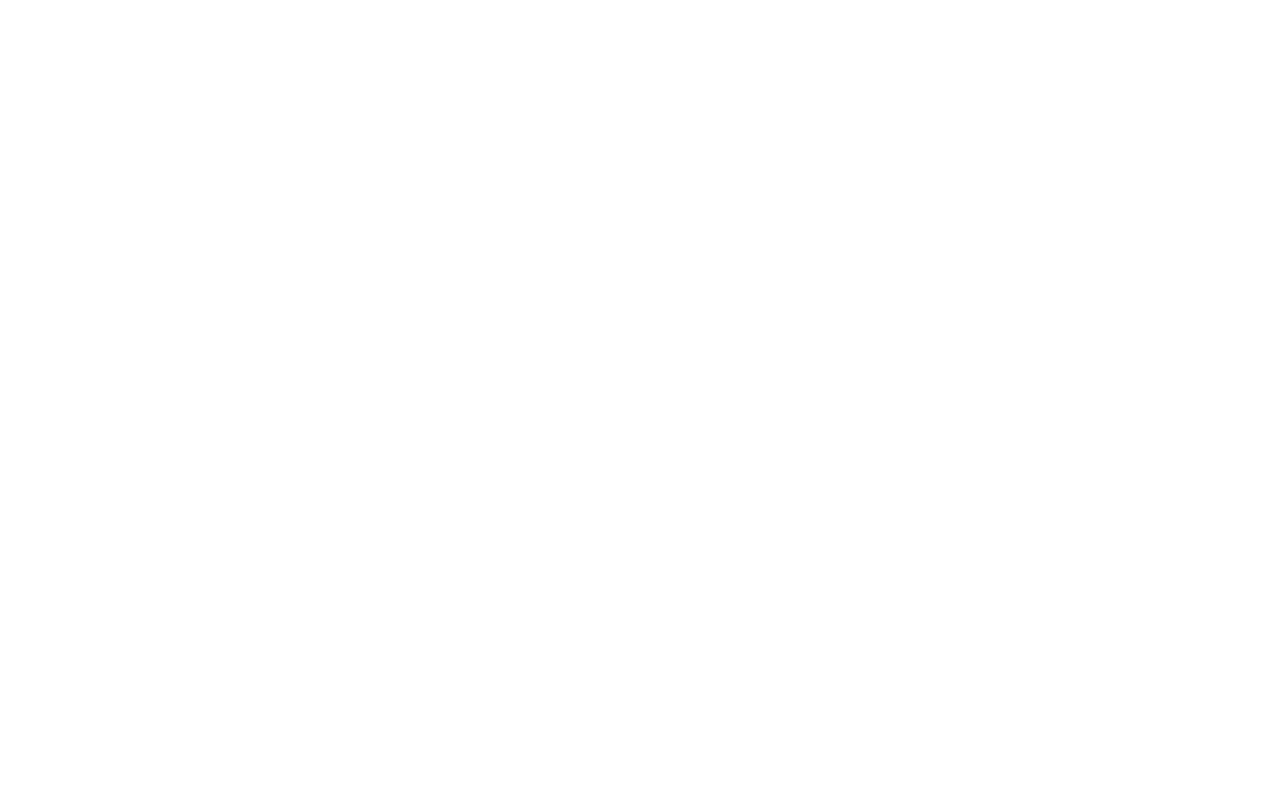
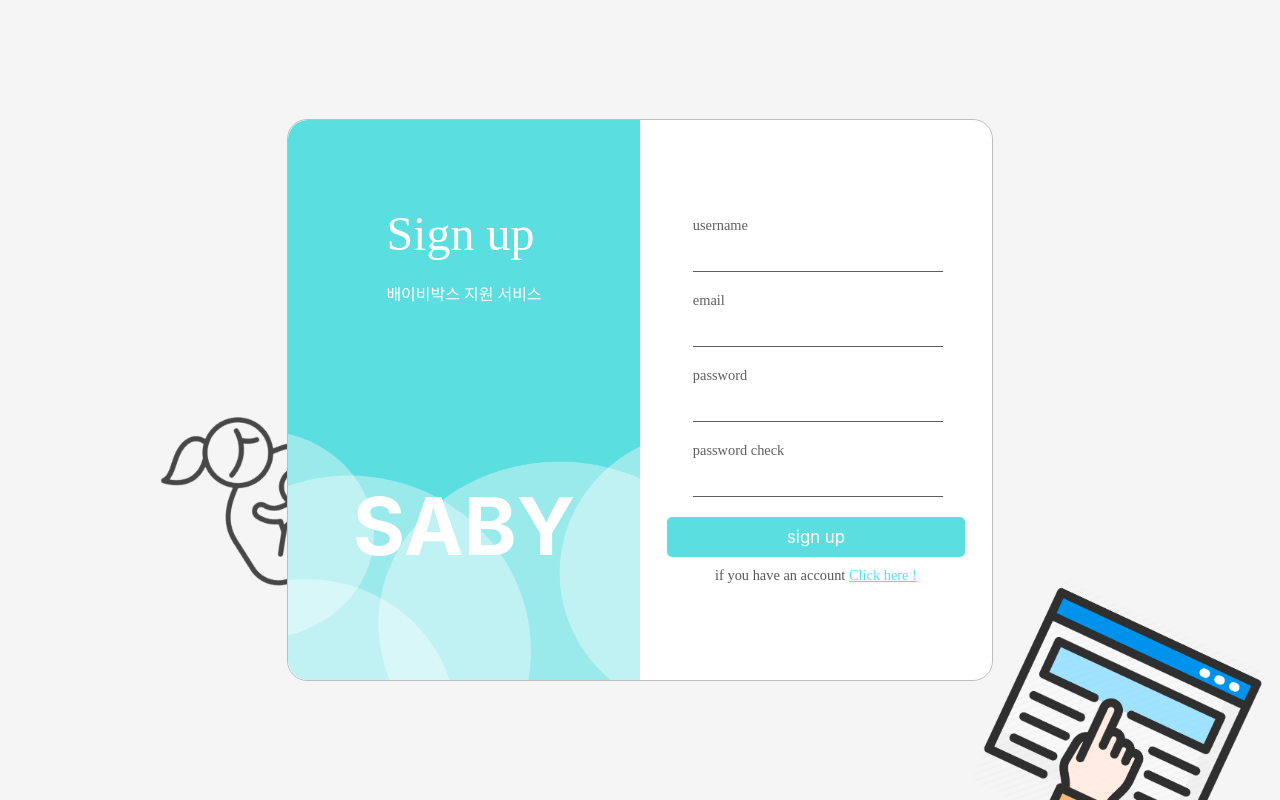
Before and after one commit to HACKERTON-JATS/SABY_FRONTEND, a React (Create React App) app: page /Signup in a window 1280 px wide. Built offline with nearby package versions, Linux system fonts and the light colour scheme; a web font is replaced by a local one.

Commit message:
[ADD] Signup UI
.

```diff
--- a/src/components/Last.js
+++ b/src/components/Last.js
@@ -2,6 +2,7 @@
 import Enter from "./Enter/Enter";
 import Main from "./Main/Main";
 import Signin from "./Login/Signin/Signin";
+import Signup from "./Login/Signup/Signup";
 import { BrowserRouter as Router, Route } from "react-router-dom";
 
 const Last = () => {
@@ -10,6 +11,7 @@
             <Route exact path="/" component={Enter}></Route>
             <Route exact path="/Main" component={Main}></Route>
             <Route exact path="/Signin" component={Signin}></Route>
+            <Route exact path="/Signup" component={Signup}></Route>
         </Router>
     );
 }
--- a/src/components/Login/Signin/Signin.js
+++ b/src/components/Login/Signin/Signin.js
@@ -8,23 +8,23 @@
             <S.Modal>
                 <S.SignInWrp>
                     <S.Top>
-                        <S.SignInP>Sign up</S.SignInP>
+                        <S.SignInP>Sign in</S.SignInP>
                         <S.Slogan>배이비박스 지원 서비스</S.Slogan>
                     </S.Top>
                     <S.Logo>SABY</S.Logo>
                 </S.SignInWrp>
                 <S.InpWrapper>
                     <S.InpDisplay>
-                        <S.Name>
-                            <S.UserName>username</S.UserName>
-                            <S.NameInp />
-                        </S.Name>
+                        <S.Email>
+                            <S.UserEmail>email</S.UserEmail>
+                            <S.EmailInp />
+                        </S.Email>
                         <S.Password>
                             <S.UserPassword>password</S.UserPassword>
                             <S.PasswordInp />
                         </S.Password>
-                        <S.SignInBtn>sign in</S.SignInBtn>
-                        <S.GoSignUp>if you don't have an account <NavLink exact to="/SignUp">Click here !</NavLink></S.GoSignUp>
+                        <S.SignInBtn><NavLink exact to="/Main">sign in</NavLink></S.SignInBtn>
+                        <S.GoSignUp>if you don't have an account <NavLink exact to="/Signup">Click here !</NavLink></S.GoSignUp>
                     </S.InpDisplay>
                 </S.InpWrapper>
             </S.Modal>
--- a/src/components/Login/Signin/styles.js
+++ b/src/components/Login/Signin/styles.js
@@ -68,17 +68,17 @@
     flex-direction: column;
 `
 
-export const Name = styled.div`
+export const Email = styled.div`
     width: 100%;
     margin-left: 30%;
 `
 
-export const UserName = styled.p`
+export const UserEmail = styled.p`
     color: #5f5f5f;
     font-size: 0.9rem;
 `
 
-export const NameInp = styled.input`
+export const EmailInp = styled.input`
     border: none;
     width: 70%;
     height: 30px;
@@ -101,6 +101,7 @@
 
 export const PasswordInp = styled.input`
     border: none;
+    outline: none;
     width: 70%;
     border-bottom: 1px solid #5f5f5f;
     margin-top: 5px;
@@ -123,13 +124,16 @@
 
 `
 
-export const SignInBtn = styled.button`
+export const SignInBtn = styled.div`
     margin-top: 30px;
-    border-radius: 5px;
-    border: none;
-    background: #5bdedf;
-    color: #fff;
-    font-size: 1.05rem;
-    width: 75%;
-    height: 35px;
+    & a{
+        text-decoration : none;
+        border-radius: 5px;
+        border: none;
+        background: #5bdedf;
+        color: #fff;
+        font-size: 1.05rem;
+        padding: 10px 120px 10px 120px;
+        cursor: pointer;
+    }
 `
--- a/src/components/Login/Signup/Signup.js
+++ b/src/components/Login/Signup/Signup.js
@@ -0,0 +1,43 @@
+import React from "react";
+import * as S from "./styles";
+import { NavLink } from "react-router-dom";
+
+const Signup = () => {
+    return (
+        <S.Wrapper>
+            <S.Modal>
+                <S.SignInWrp>
+                    <S.Top>
+                        <S.SignInP>Sign up</S.SignInP>
+                        <S.Slogan>배이비박스 지원 서비스</S.Slogan>
+                    </S.Top>
+                    <S.Logo>SABY</S.Logo>
+                </S.SignInWrp>
+                <S.InpWrapper>
+                    <S.InpDisplay>
+                        <S.Name>
+                            <S.UserName>username</S.UserName>
+                            <S.NameInp />
+                        </S.Name>
+                        <S.Email>
+                            <S.UserEmail>email</S.UserEmail>
+                            <S.EmailInp />
+                        </S.Email>
+                        <S.Password>
+                            <S.UserPassword>password</S.UserPassword>
+                            <S.PasswordInp />
+                        </S.Password>
+                        <S.Password>
+                            <S.UserPassword>password check</S.UserPassword>
+                            <S.PasswordInp />
+                        </S.Password>
+                        <S.SignInBtn><NavLink exact to="/Signin">sign up</NavLink></S.SignInBtn>
+                        <S.GoSignUp>if you have an account <NavLink exact to="/Signin">Click here !</NavLink></S.GoSignUp>
+                    </S.InpDisplay>
+                </S.InpWrapper>
+            </S.Modal>
+        </S.Wrapper>
+    )
+}
+
+export default Signup;
--- a/src/components/Login/Signup/styles.js
+++ b/src/components/Login/Signup/styles.js
@@ -0,0 +1,161 @@
+import styled from "styled-components";
+import Background from "../../../assets/EnterBackground.png";
+import SignInBack from "../../../assets/SignInBack.png";
+
+export const Wrapper = styled.div`
+    width: 100%;
+    height: 100vh;
+    background-image: url(${Background});
+    background-size: cover;
+    background-repeat: no-repeat;
+    display: flex;
+    justify-content: center;
+    align-items: center;
+`
+
+export const Modal = styled.div`
+    width: 55%;
+    height: 70%;
+    background: #fff;
+    border-radius: 20px;
+    border: 1px solid #BFBFBF;
+    display: flex;
+`
+
+export const SignInWrp = styled.div`
+    background: url(${SignInBack});
+    background-size: cover;
+    background-repeat: no-repeat;
+    display: flex;
+    flex-direction: column;
+    justify-content: space-around;
+    width: 50%;
+    border-radius: 20px 0px 0px 20px;
+    align-items: center;
+`
+
+export const Top = styled.div`
+
+`
+
+export const SignInP = styled.p`
+    color: white;
+    font-weight: lighter;
+    font-size: 3rem;
+`
+
+export const Slogan = styled.p`
+    color: #fff;
+    margin-top: 20px;
+`
+
+export const Logo = styled.h1`
+    font-size: 5em;;
+    color: white;
+    margin-bottom: 20px;
+`
+
+export const InpWrapper = styled.div`
+    width: 50%;
+`
+
+export const InpDisplay = styled.div`
+    width: 100%;
+    height: 100%;
+    display: flex;
+    justify-content: center;
+    align-items: center;
+    flex-direction: column;
+`
+
+export const Name = styled.div`
+    width: 100%;
+    margin-left: 30%;
+`
+
+export const UserName = styled.p`
+    color: #5f5f5f;
+    font-size: 0.9rem;
+`
+
+export const NameInp = styled.input`
+    border: none;
+    width: 70%;
+    height: 30px;
+    border-bottom: 1px solid #5f5f5f;
+    margin-top: 5px;
+    outline: none;
+    color: #232323;
+`
+
+export const Password = styled.div`
+    margin-top: 20px;
+    width: 100%;
+    margin-left: 30%;
+`
+
+export const UserPassword = styled.p`
+    color: #5f5f5f;
+    font-size: 0.9rem;
+`
+
+export const PasswordInp = styled.input`
+    border: none;
+    width: 70%;
+    border-bottom: 1px solid #5f5f5f;
+    margin-top: 5px;
+    outline: none;
+    height: 30px;
+`
+
+export const GoSignUp = styled.p`
+    margin-top: 20px;
+    font-size: 0.9rem;
+    color: #575757;
+    & a{
+        color: #53deff;
+    }
+
+    & a:hover{
+        color: #7cf8ff;
+    }
+
+
+
+`
+
+
+export const SignInBtn = styled.div`
+    margin-top: 30px;
+    & a{
+        text-decoration : none;
+        border-radius: 5px;
+        border: none;
+        background: #5bdedf;
+        color: #fff;
+        font-size: 1.05rem;
+        padding: 10px 120px 10px 120px;
+        cursor: pointer;
+    }
+`
+
+export const Email = styled.div`
+    width: 100%;
+    margin-left: 30%;
+`
+
+export const UserEmail = styled.p`
+    margin-top: 20px;
+    color: #5f5f5f;
+    font-size: 0.9rem;
+`
+
+export const EmailInp = styled.input`
+    border: none;
+    width: 70%;
+    height: 30px;
+    border-bottom: 1px solid #5f5f5f;
+    margin-top: 5px;
+    outline: none;
+    color: #232323;
+`
```
